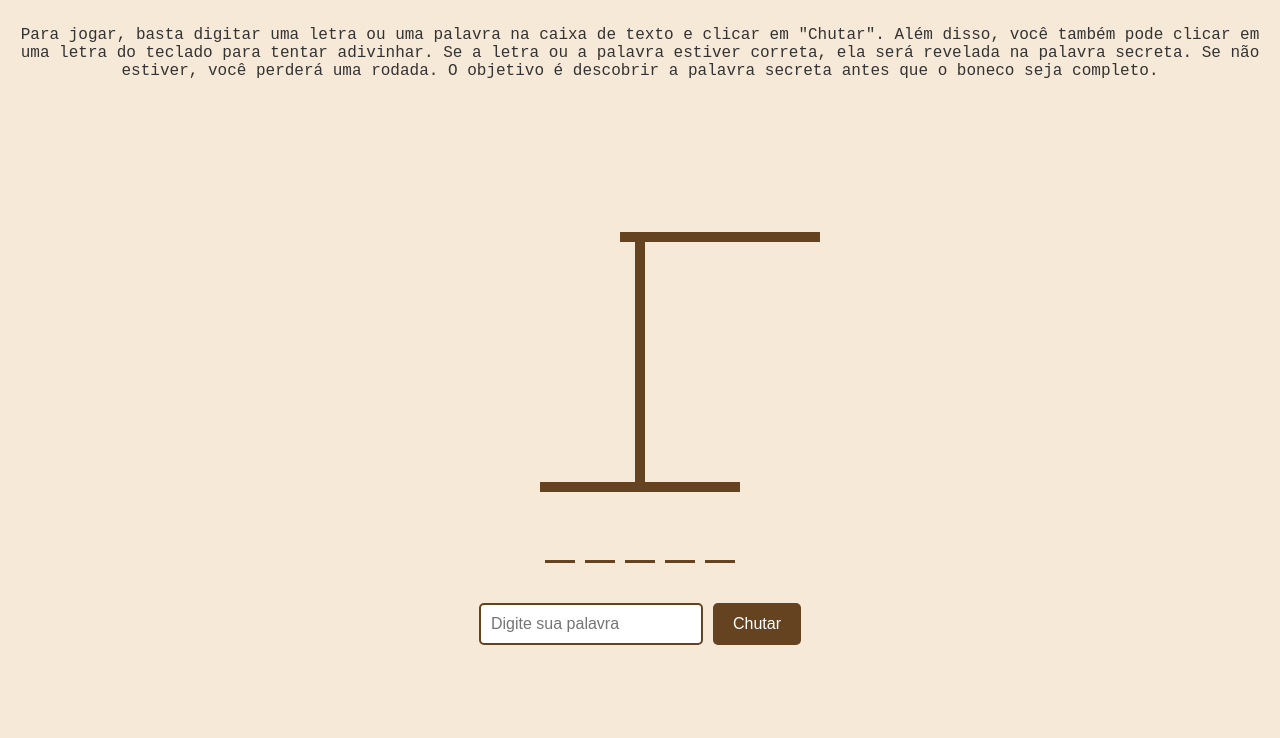
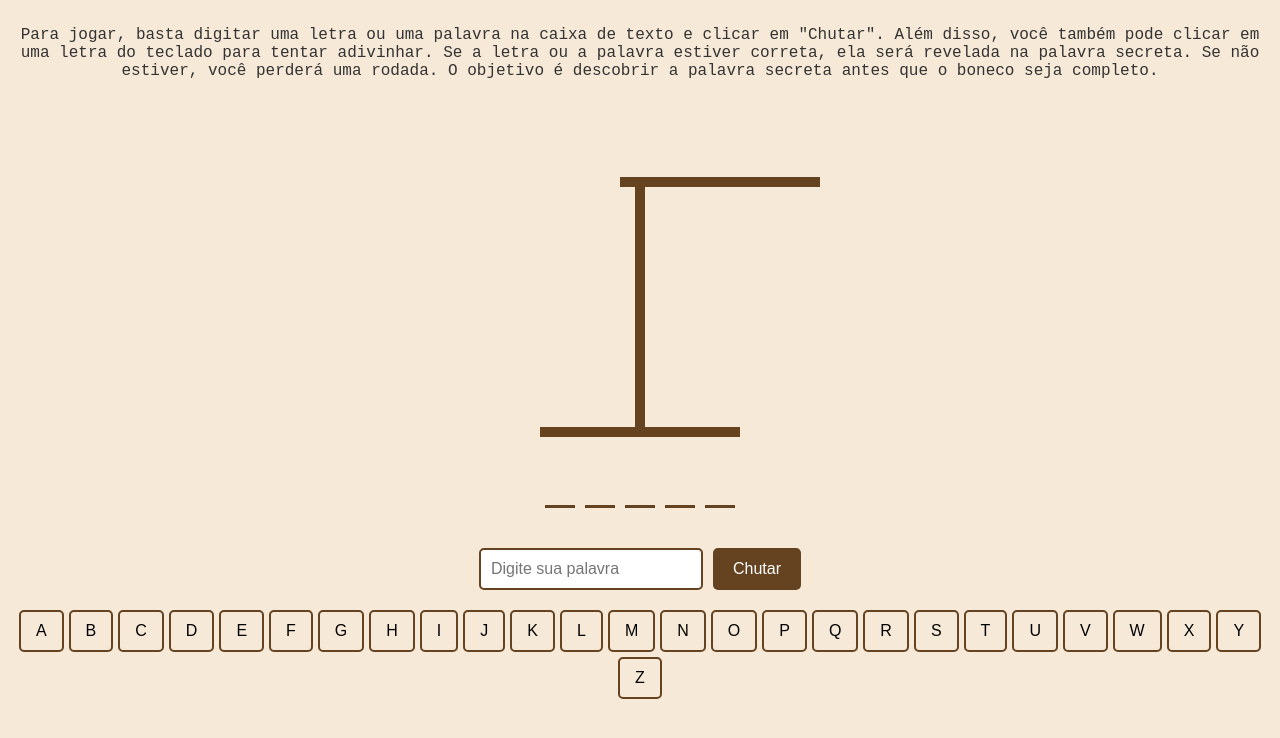
Before and after one commit to bulcao98/jogo-forca, a plain HTML site: page index.html in a window 1280 px wide. Shown: the part 108-846 px from the top of the page. Drawn offline with Linux system fonts and the light colour scheme.

Commit message:
adicionado teclado virtual

```diff
--- a/index.html
+++ b/index.html
@@ -27,6 +27,34 @@
             <input type="text" id="guess-input" placeholder="Digite sua palavra">
             <button id="guess-button" onclick="guessWord()">Chutar</button>
         </div>
+        <div id="keyboard">
+            <button onclick="guessLetter('A')">A</button>
+            <button onclick="guessLetter('B')">B</button>
+            <button onclick="guessLetter('C')">C</button>
+            <button onclick="guessLetter('D')">D</button>
+            <button onclick="guessLetter('E')">E</button>
+            <button onclick="guessLetter('F')">F</button>
+            <button onclick="guessLetter('G')">G</button>
+            <button onclick="guessLetter('H')">H</button>
+            <button onclick="guessLetter('I')">I</button>
+            <button onclick="guessLetter('J')">J</button>
+            <button onclick="guessLetter('K')">K</button>
+            <button onclick="guessLetter('L')">L</button>
+            <button onclick="guessLetter('M')">M</button>
+            <button onclick="guessLetter('N')">N</button>
+            <button onclick="guessLetter('O')">O</button>
+            <button onclick="guessLetter('P')">P</button>
+            <button onclick="guessLetter('Q')">Q</button>
+            <button onclick="guessLetter('R')">R</button>
+            <button onclick="guessLetter('S')">S</button>
+            <button onclick="guessLetter('T')">T</button>
+            <button onclick="guessLetter('U')">U</button>
+            <button onclick="guessLetter('V')">V</button>
+            <button onclick="guessLetter('W')">W</button>
+            <button onclick="guessLetter('X')">X</button>
+            <button onclick="guessLetter('Y')">Y</button>
+            <button onclick="guessLetter('Z')">Z</button>
+        </div>
     </div>
     <script src="script.js"></script>
 </body>
--- a/script.js
+++ b/script.js
@@ -140,6 +140,18 @@ document.addEventListener("keydown", function (event) {
     }
 });
 
+function guessLetter(letter) {
+    let event = new KeyboardEvent('keydown', {
+        'key': letter,
+        'code': 'Key' + letter.charCodeAt(0),
+        'keyCode': letter.charCodeAt(0),
+        'which': letter.charCodeAt(0)
+    });
+    document.dispatchEvent(event);
+}
+
+
+
 function modal(message) {
     const modal = document.createElement("div");
     modal.style.position = "fixed";
--- a/style.css
+++ b/style.css
@@ -181,3 +181,24 @@ h1 {
 #guess-button:hover {
     background-color: #432109;
 }
+#keyboard {
+    display: flex;
+    flex-wrap: wrap;
+    justify-content: center;
+    gap: 5px;
+    margin-top: 20px;
+}
+
+#keyboard button {
+    padding: 10px 15px;
+    font-size: 1em;
+    border: 2px solid #654321;
+    border-radius: 5px;
+    background-color: #f7e9d7;
+    cursor: pointer;
+    transition: background-color 0.3s ease;
+}
+
+#keyboard button:hover {
+    background-color: #e4d6b3;
+}
```
